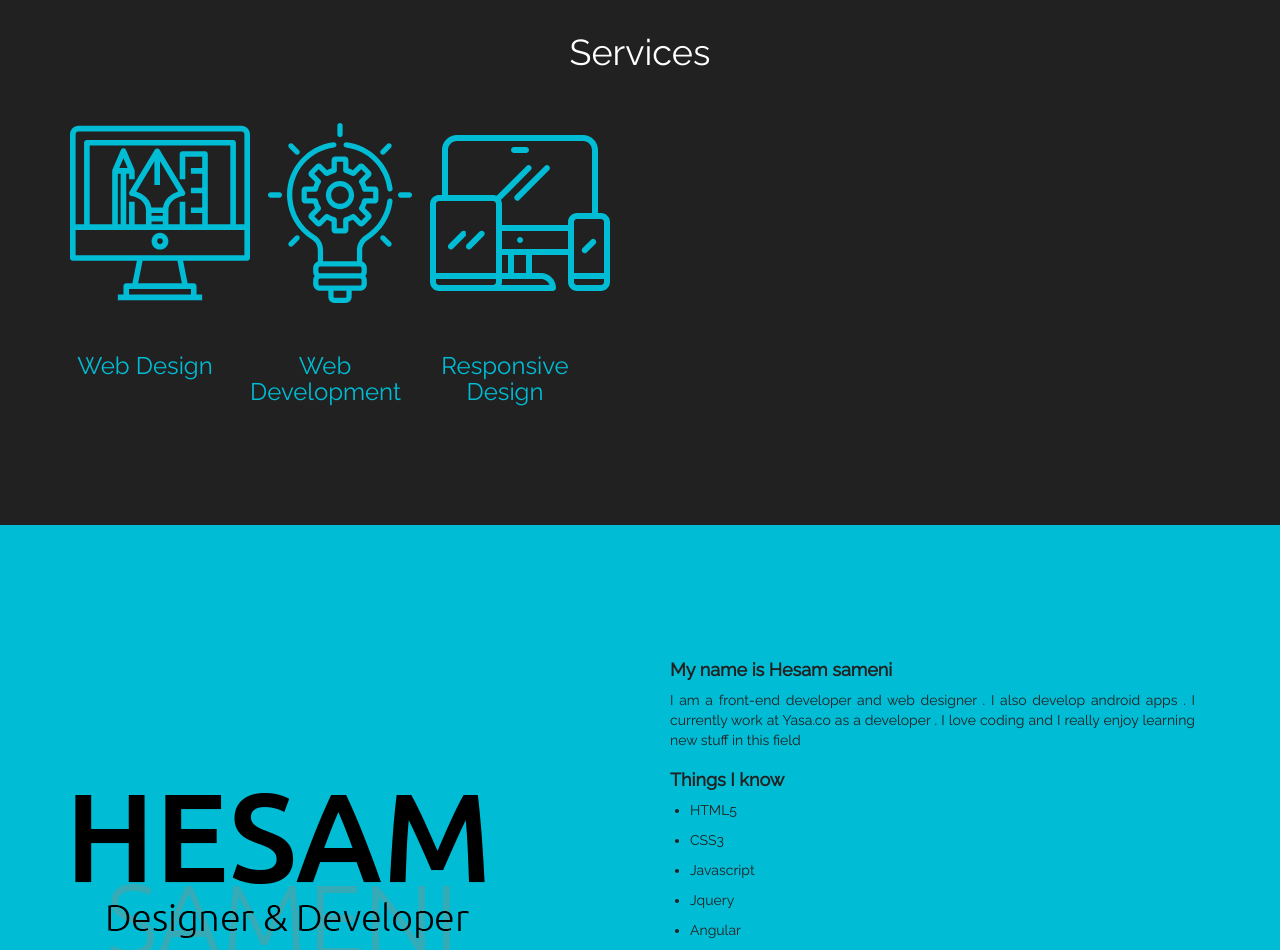
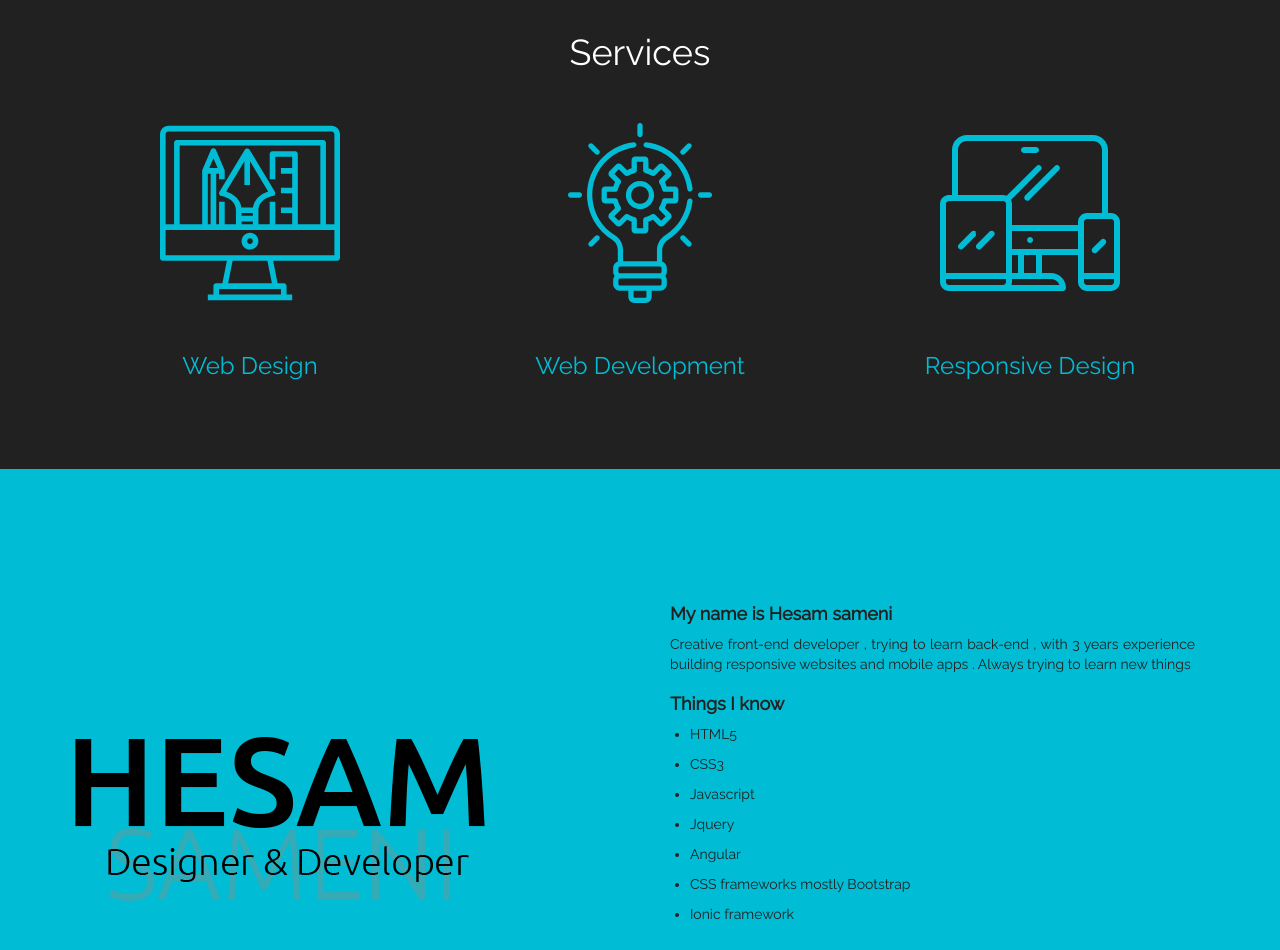
Before and after one commit to hesamsameni/hesamsameni.github.io, a plain HTML site: page index.html in a window 1280 px wide. Shown: the part 817-1767 px from the top of the page. Drawn offline with Linux system fonts and the light colour scheme.

Commit message:
editing texts

```diff
--- a/dist/dist/css/style.css
+++ b/dist/dist/css/style.css
@@ -77,18 +77,14 @@ body {
     text-align: center!important
 }
 
-#services .row i {
-    font-size: 12em;
-    color: #00bcd4
-}
-
 #services .row h3 {
     color: #00bcd4
 }
 
-.service-icon {
+#services .row img {
     width: 180px;
     margin-bottom: 30px;
+    display: inline-block;
 }
 
 @media (max-width:768px) {
--- a/index.html
+++ b/index.html
@@ -87,7 +87,7 @@
                 </div>
                 <div class="col-md-6 introduce">
                     <h1>My name is Hesam sameni</h1>
-                    <p>I am a front-end developer and web designer . I also develop android apps . I currently work at Yasa.co as a developer . I love coding and I really enjoy learning new stuff in this field</p>
+                    <p>Creative front-end developer , trying to learn back-end , with 3 years experience building responsive websites and mobile apps . Always trying to learn new things</p>
                     <h2>Things I know</h2>
                     <ul style="padding-left:20px;">
                         <li>HTML5</li>
```
